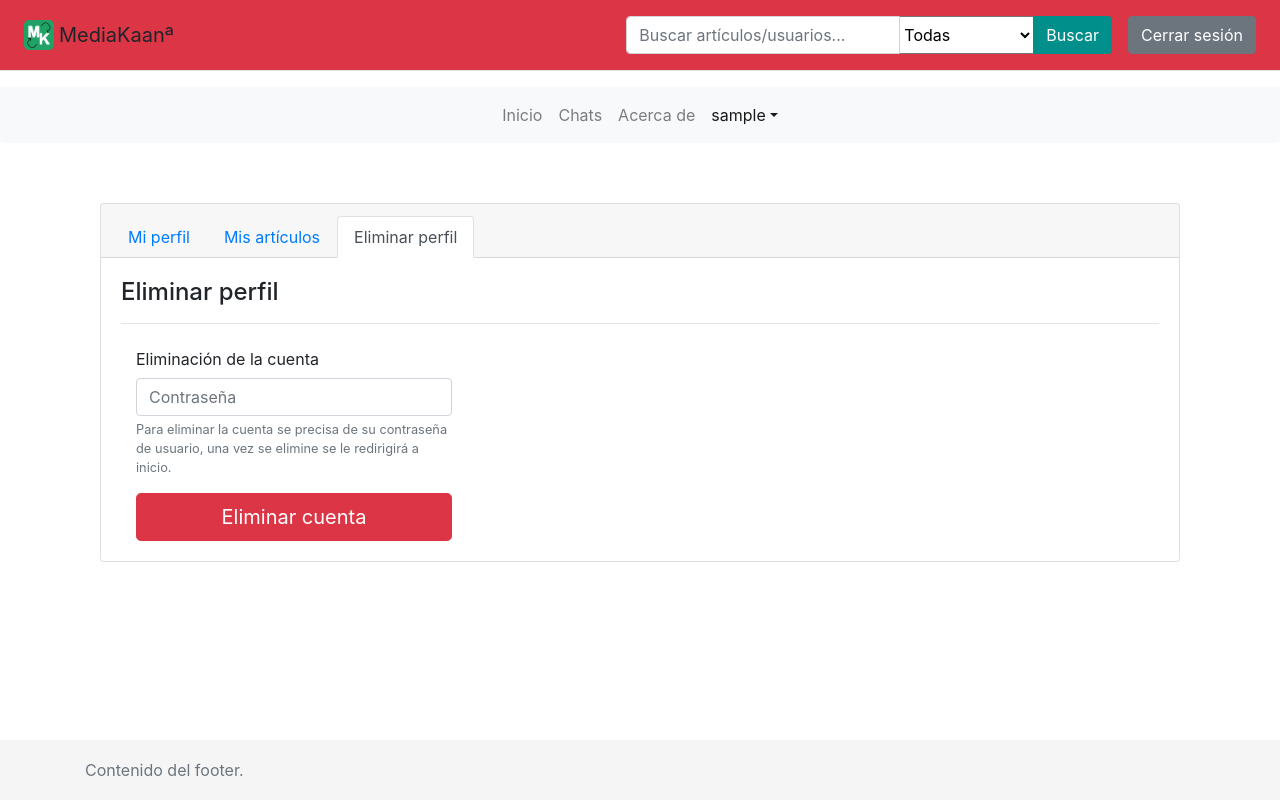
After one commit to micheldevs/MediaKaan, a Django app: a page that uses templates/gestionUsuarios/base.html in a window 1280 px wide. The commit adds this page. Run offline with Django 3.2, Linux system fonts and the light colour scheme; the visitor is signed in with stand-in values (Sample User, id 1); some libraries are stand-ins or nearby versions.

Commit message:
Implementada funcionalidad de eliminar usuario

```diff
--- a/gestionUsuarios/urls.py
+++ b/gestionUsuarios/urls.py
@@ -11,4 +11,6 @@ urlpatterns = [
     url(r'^olvidopass/$', views.forget_pass, name='forget_pass'),
     url(r'^cambiopass/(?P<uidb64>[0-9A-Za-z_\-]+)/(?P<token>[0-9A-Za-z]{1,13}-[0-9A-Za-z]{1,20})/$',
         views.change_pass, name='change_pass'),
+    url(r'^miperfil/$', views.my_profile, name='my_profile'),
+    url(r'^eliminarperfil/$', views.delete_user, name='delete_user'),
 ]
--- a/gestionUsuarios/views.py
+++ b/gestionUsuarios/views.py
@@ -13,7 +13,9 @@ from django.core.mail import EmailMessage
 from gestionUsuarios.tokens import account_token
 
 # Create your views here.
-# Las vistas se encargarán de gestionar las peticiones y las respuestas de las páginas web de la aplicación.
+# Las vistas se encargarán de gestionar las peticiones y las respuestas de las páginas web de la aplicación. (renderizará plantillas)
+
+# Vistas generales
 
 def index(request):
     """
@@ -27,11 +29,14 @@ def about(request):
     """
     return render(request,'about.html')
 
+# Vistas de gestión de creación o logueo del usuario
+
 @login_required
 def user_logout(request):
     """
     Deslogueará al usuario y lo devolverá a la página índice de la aplicación.
     """
+
     logout(request)
     return HttpResponseRedirect(reverse('index'))
 
@@ -91,10 +96,10 @@ def register(request):
         ubus_form = UsuarioUbicacionForm(data=request.POST)
 
     return render(request,'gestionUsuarios/signup.html',
-                          {'usuario_form':usuario_form,
-                           'infous_form':infous_form,
-                           'ubus_form':ubus_form,
-                           'registered':registered})
+                          {'usuario_form': usuario_form,
+                           'infous_form': infous_form,
+                           'ubus_form': ubus_form,
+                           'registered': registered})
 
 def activate(request, uidb64, token):
     """
@@ -115,7 +120,7 @@ def activate(request, uidb64, token):
         success = False
 
     return render(request,'gestionUsuarios/activateacc.html',
-                          {'success':success})
+                          {'success': success})
 
 def forget_pass(request):
     """
@@ -132,7 +137,6 @@ def forget_pass(request):
             usuario = None
 
         if usuario:
-
             # Envío de correo de recuperación (seguimos la misma estrategia que con el correo de activación)
             current_site = get_current_site(request)
             mail_subject = 'Recuperación de la cuenta de usuario en MediaKaanª'
@@ -151,13 +155,13 @@ def forget_pass(request):
 
             reset = True
 
-        return render(request,'gestionUsuarios/forgetpass.html', {'reset':reset})
+        return render(request,'gestionUsuarios/forgetpass.html', {'reset': reset})
     else:
-        return render(request,'gestionUsuarios/forgetpass.html',{})
+        return render(request,'gestionUsuarios/forgetpass.html', {})
 
 def change_pass(request, uidb64, token):
     """
-    Renderiza la página de cambio de contraseña para el usuario con un token único para hacerlo.
+    Renderiza la página de cambio de contraseña para el usuario con su token correspondiente para hacerlo.
     """
 
     changed = None
@@ -184,8 +188,8 @@ def change_pass(request, uidb64, token):
         usuario_form = UsuarioForm()
 
     return render(request,'gestionUsuarios/changepass.html',
-                          {'usuario_form':usuario_form,
-                           'changed':changed})
+                          {'usuario_form': usuario_form,
+                           'changed': changed})
 
 def user_login(request):
     """
@@ -210,3 +214,35 @@ def user_login(request):
             return render(request, 'gestionUsuarios/signin.html', {'error': error})
     else:
         return render(request, 'gestionUsuarios/signin.html', {})
+
+# Vistas de los paneles del usuario
+
+@login_required
+def my_profile(request):
+    """
+    Renderizará el perfil del usuario, donde se darán opciones para editar datos.
+    """
+
+    return render(request, 'gestionUsuarios/userprofile.html', {})
+
+@login_required
+def delete_user(request):
+    """
+    Renderizará el campo de contraseña del usuario junto a un botón para eliminar la cuenta del usuario.
+    """
+
+    delerror = False
+    if request.method == 'POST':
+        password = request.POST.get('password')
+
+        usuario = authenticate(username=request.user.username, password=password)
+
+        if usuario:
+            usuario.delete()
+            logout(request)
+            return HttpResponseRedirect(reverse('index'))
+        else:
+            delerror = True
+
+
+    return render(request, 'gestionUsuarios/deleteprofile.html', {'delerror': delerror})
--- a/templates/gestionUsuarios/base.html
+++ b/templates/gestionUsuarios/base.html
@@ -81,7 +81,7 @@
                   <li class="nav-item dropdown show">
                      <a class="nav-link dropdown-toggle" data-toggle="dropdown" href="#" role="button" aria-haspopup="true" aria-expanded="false">{{ user.username }}</a>
                      <div class="dropdown-menu">
-                       <a class="dropdown-item" href="#">Mi perfil</a>
+                       <a class="dropdown-item" href="{% url 'gestionUsuarios:my_profile' %}">Mi perfil</a>
                        <a class="dropdown-item" href="#">Mis artículos</a>
                        <div class="dropdown-divider"></div>
                        <a class="dropdown-item" href="{% url 'logout' %}">Cerrar sesión</a>
--- /dev/null
+++ b/templates/gestionUsuarios/deleteprofile.html
@@ -0,0 +1,40 @@
+{% extends "gestionUsuarios/base.html" %}
+{% block title %} MediaKaanª | Eliminar usuario {% endblock %}
+{% load static %}
+{% block body_block %}
+<div class="card">
+    <div class="card-header">
+      <ul class="nav nav-tabs card-header-tabs">
+        <li class="nav-item waves-effect waves-light">
+          <a class="nav-link" href="{% url 'gestionUsuarios:my_profile' %}">Mi perfil</a>
+        </li>
+        <li class="nav-item waves-effect waves-light">
+          <a class="nav-link" href="#">Mis artículos</a>
+        </li>
+        <li class="nav-item waves-effect waves-light">
+          <a class="nav-link active" href="{% url 'gestionUsuarios:delete_user' %}">Eliminar perfil</a>
+        </li>
+      </ul>
+    </div>
+    <div class="card-body">
+        <h4 class="card-title">Eliminar perfil</h4>
+        <hr>
+        <form class="form-signup" method="post">
+            {% csrf_token %}
+               <label for="inputPassword" class="col-sm-4 col-form-label">Eliminación de la cuenta</label>
+               <div class="col-sm-4">
+                    <input type="password" id="inputPassword" name="password" class="form-control {% if delerror %} is-invalid {% endif %}" placeholder="Contraseña" required>
+                    <small class="form-text text-muted" id="help">
+                        <p>Para eliminar la cuenta se precisa de su contraseña de usuario, una vez se elimine se le redirigirá a inicio.</p>
+                    </small>
+                    {% if delerror %}
+                    <small class="form-text text-muted" id="error">
+                        <p class="text-danger">La contraseña introducida para borrar su cuenta de usuario es incorrecta.</p>
+                    </small>
+                    {% endif %}
+                    <button class="btn btn-lg btn-danger btn-block" type="submit">Eliminar cuenta</button>
+               </div>
+        </form>
+    </div>
+</div>
+{% endblock %}
```
Also changed, not shown: templates/gestionUsuarios/userprofile.html (added, +27 -0 lines).
